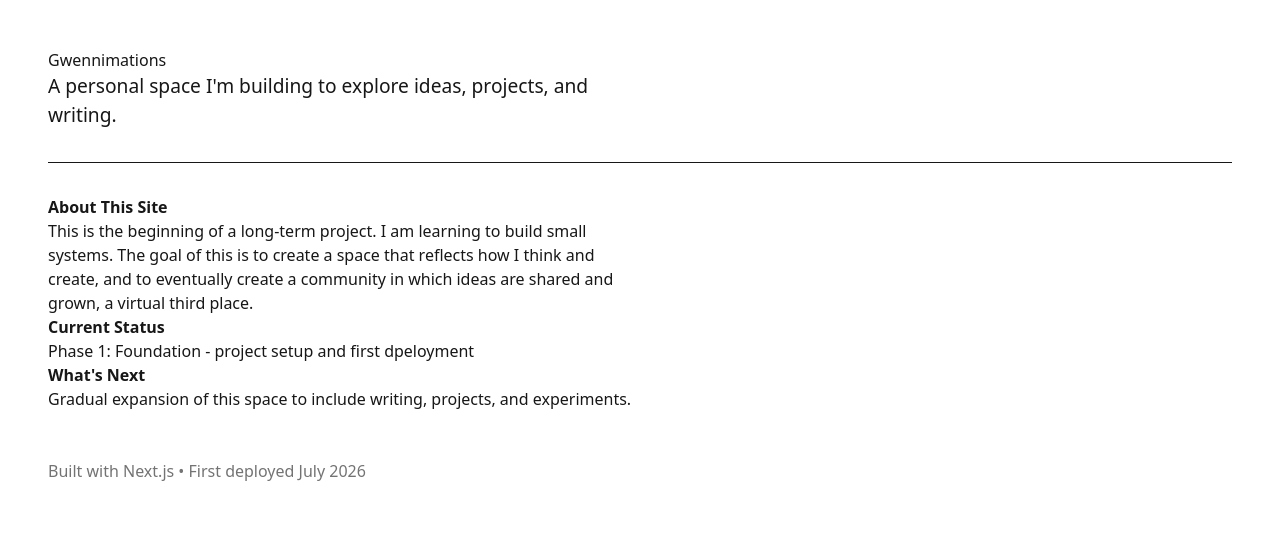
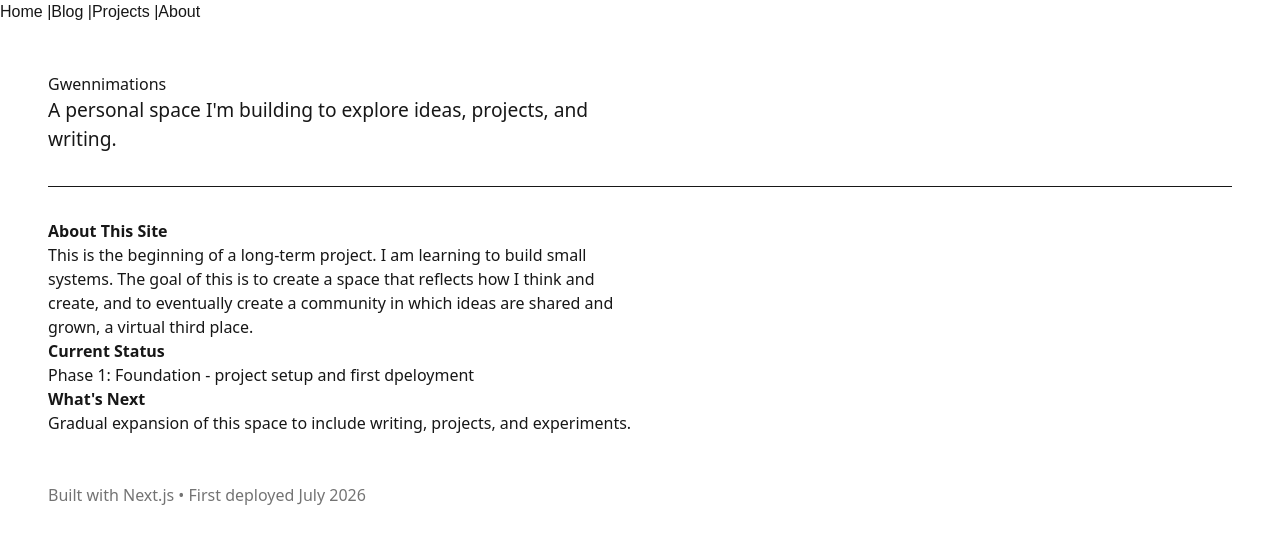
Before and after one commit to gwennthompson/gwennimations, a Next.js app: page / in a window 1280 px wide. Shown: the top 544 px of the page. Built offline with nearby package versions, Linux system fonts and the light colour scheme.

Commit message:
Added basic navigation bar

```diff
--- a/app/layout.tsx
+++ b/app/layout.tsx
@@ -27,7 +27,15 @@ export default function RootLayout({
       lang="en"
       className={`${geistSans.variable} ${geistMono.variable} h-full antialiased`}
     >
-      <body className="min-h-full flex flex-col">{children}</body>
+      <body className="min-h-full flex flex-col">
+        <nav>
+          <a href="Link /">Home</a> |
+          <a href="/blog/">Blog</a> |
+          <a href="/projects/">Projects</a> |
+          <a href="/about/">About</a>
+        </nav>
+        {children}
+      </body>
     </html>
   );
 }
```
